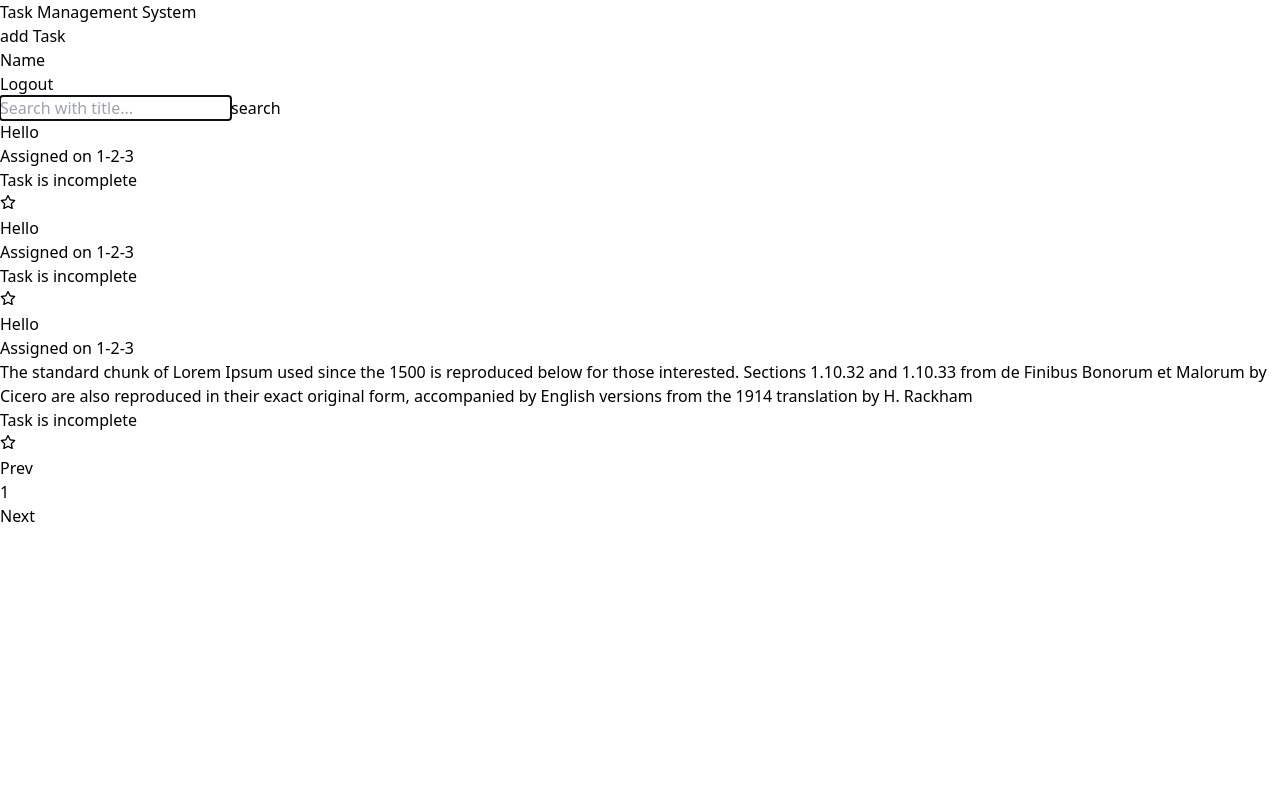
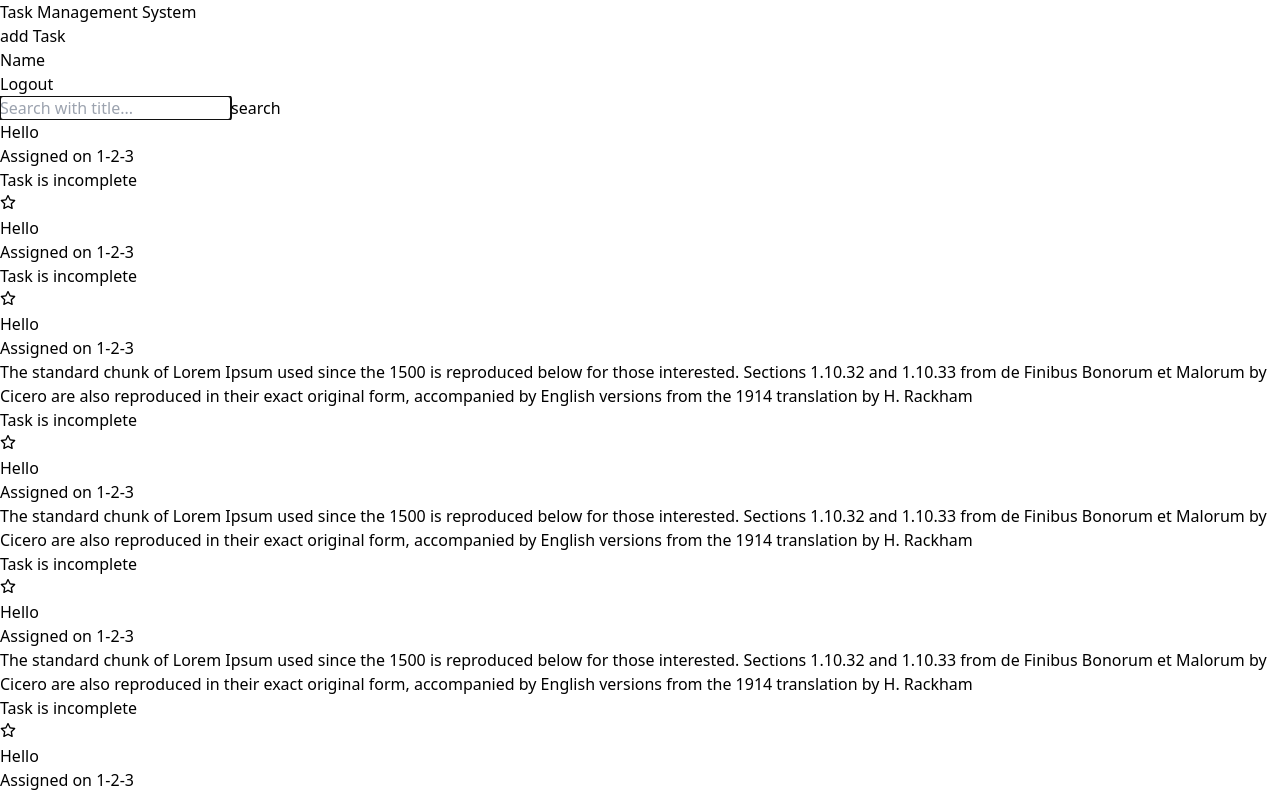
Before and after one commit to Tanvir9832/Task-Manager, a React (Vite) app in the folder frontend/: page / in a window 1280 px wide. Shown: the top 796 px of the page. Built offline with nearby package versions, Linux system fonts and the light colour scheme.

Commit message:
feat: single task

```diff
--- /dev/null
+++ b/frontend/src/App.css
@@ -0,0 +1,6 @@
+*{
+    margin: 0;
+    padding: 0;
+    box-sizing: border-box;
+    overflow-x: hidden;
+}
--- a/frontend/src/App.jsx
+++ b/frontend/src/App.jsx
@@ -1,6 +1,7 @@
 import { RouterProvider} from "react-router-dom";
 import { Toaster } from 'sonner'
 import router from "./router/Routes";
+import './App.css'
 
 
 function App() {
--- a/frontend/src/components/Task.jsx
+++ b/frontend/src/components/Task.jsx
@@ -6,8 +6,8 @@ import { Link } from 'react-router-dom';
 const Task = ({ task }) => {
     const [isParticipated, setIsParticipated] = useState(false);
     return (
-        <div className="bg-white m-2 p-4 shadow-lg flex flex-col max-w-full sm:max-w-md overflow-hidden">
-            <Link to="/" className="text-xl mb-2 truncate">{task?.title}</Link>
+        <div className="bg-white m-2 p-6 shadow-lg flex flex-col max-w-full sm:max-w-md overflow-hidden">
+            <Link to="/task/124" className="text-xl mb-2 truncate">{task?.title}</Link>
             <p className="opacity-75 text-gray-500 text-sm mb-2 truncate">Assigned on {task?.date}</p>
             <p className="mb-4 overflow-hidden text-ellipsis whitespace-normal">{task?.description}</p>
             <div className="flex justify-between items-center mt-auto">
--- a/frontend/src/pages/AddTask.jsx
+++ b/frontend/src/pages/AddTask.jsx
@@ -21,7 +21,7 @@ const AddTask = () => {
       setLoading(false);
     }
   return (
-    <div className="flex flex-col h-screen w-screen justify-center items-center bg-gray-100 p-4">
+    <div className="flex flex-col h-[90vh] justify-center items-center bg-gray-100 p-4">
     <form
       onSubmit={handleSubmit}
       className="flex flex-col justify-center items-center gap-2 bg-white p-8 rounded-lg shadow-lg w-full max-w-md"
--- a/frontend/src/pages/Home.jsx
+++ b/frontend/src/pages/Home.jsx
@@ -28,6 +28,28 @@ const Home = () => {
         description : "The standard chunk of Lorem Ipsum used since the 1500 is reproduced below for those interested. Sections 1.10.32 and 1.10.33 from de Finibus Bonorum et Malorum by Cicero are also reproduced in their exact original form, accompanied by English versions from the 1914 translation by H. Rackham",
         date : "1-2-3",
         status : true,
+        },
+        {
+        _id : 3,
+        title : "Hello",
+        description : "The standard chunk of Lorem Ipsum used since the 1500 is reproduced below for those interested. Sections 1.10.32 and 1.10.33 from de Finibus Bonorum et Malorum by Cicero are also reproduced in their exact original form, accompanied by English versions from the 1914 translation by H. Rackham",
+        date : "1-2-3",
+        status : true,
+        },
+
+        {
+            _id : 3,
+            title : "Hello",
+            description : "The standard chunk of Lorem Ipsum used since the 1500 is reproduced below for those interested. Sections 1.10.32 and 1.10.33 from de Finibus Bonorum et Malorum by Cicero are also reproduced in their exact original form, accompanied by English versions from the 1914 translation by H. Rackham",
+            date : "1-2-3",
+            status : true,
+        },
+        {
+            _id : 3,
+            title : "Hello",
+            description : "The standard chunk of Lorem Ipsum used since the 1500 is reproduced below for those interested. Sections 1.10.32 and 1.10.33 from de Finibus Bonorum et Malorum by Cicero are also reproduced in their exact original form, accompanied by English versions from the 1914 translation by H. Rackham",
+            date : "1-2-3",
+            status : true,
         }
     ]
   return (
@@ -37,7 +59,7 @@ const Home = () => {
           <input onChange={(e)=>setSearch(e.target.value)} className="w-[30%] px-3 py-2" autoFocus placeholder="Search with title..." />
           <Button className="mt-1">search</Button>
         </div>
-            <div className="flex flex-wrap justify-center -m-2">
+            <div className="flex flex-wrap justify-center m-2">
                 {tasks.map((task, index) => (
                     <div key={index} className="w-full sm:w-1/2 lg:w-1/3 p-2">
                         <Task task={task} />
--- a/frontend/src/pages/SingelTask.jsx
+++ b/frontend/src/pages/SingelTask.jsx
@@ -0,0 +1,37 @@
+import { useState } from 'react';
+import { FaRegStar, FaStar } from "react-icons/fa6";
+import { Link } from 'react-router-dom';
+import Button from '../components/Button';
+
+const SingleTask = () => {
+    const task = {};
+    const [isParticipated, setIsParticipated] = useState(task?.isParticipated || false);
+
+    const handleUpdate = () => {
+        const updatedTask = { ...task, isParticipated };
+    };
+    const onDelete=()=>{
+
+    }
+    return (
+        <div className="min-h-screen flex flex-col items-center justify-center bg-gray-100 p-4">
+            <div className="bg-white shadow-lg rounded-lg p-6 w-full max-w-2xl">
+                <Link to="/" className="text-xl mb-2 block truncate text-center text-black">{task?.title}</Link>
+                <p className="text-gray-500 text-sm mb-2 text-center">Assigned on {task?.date}</p>
+                <p className="mb-4 text-center">{task?.description}</p>
+                <div className="flex justify-between items-center mt-4">
+                    <p className="text-purple-700">Task is {isParticipated ? 'completed' : 'incomplete'}</p>
+                    <Button onClick={() => setIsParticipated(prev => !prev)} className="text-purple-700 bg-black">
+                        {isParticipated ? <FaStar /> : <FaRegStar />}
+                    </Button>
+                </div>
+                <div className="flex justify-between mt-6">
+                    <Button onClick={handleUpdate} className="text-white w-1/2 mr-2">Update</Button>
+                    <Button onClick={() => onDelete(task)} className="bg-red-500 text-white w-1/2 ml-2">Delete</Button>
+                </div>
+            </div>
+        </div>
+    );
+};
+
+export default SingleTask;
--- a/frontend/src/router/Routes.jsx
+++ b/frontend/src/router/Routes.jsx
@@ -6,6 +6,7 @@ import NotFoundPage from "../pages/NotFoundPage";
 import Home from "../pages/Home";
 import AddTask from "../pages/AddTask";
 import Navbar from "../components/Navbar";
+import SingleTask from "../pages/SingelTask";
 
 function Layout() {
     return (
@@ -28,6 +29,10 @@ const router = createBrowserRouter([
         {
             path: "/add-task",
             element: <AddTask />
+        },
+        {
+            path: "/task/:id",
+            element: <SingleTask />
         }
       ],
     },
```
